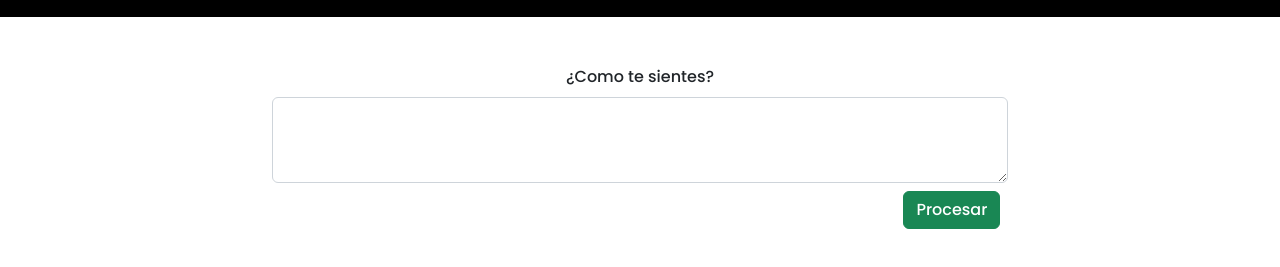
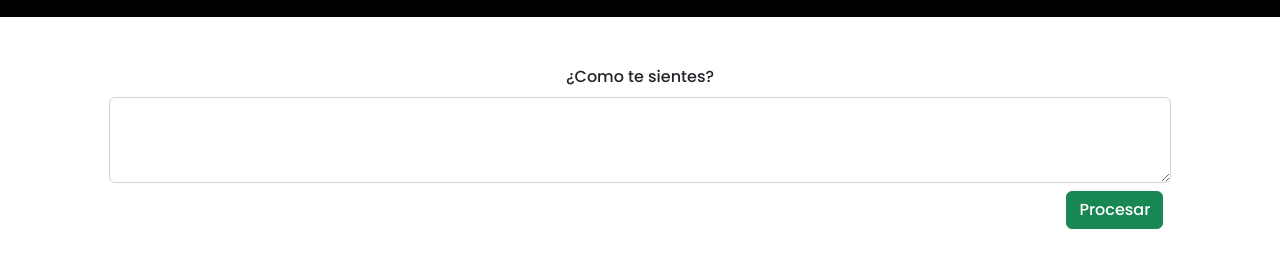
Before and after one commit to Sebasperezr/Sentimientos, a website: page index.html in a window 1280 px wide. Shown: the part 69-336 px from the top of the page. Drawn offline with nearby package versions, Linux system fonts and the light colour scheme; some packages are replaced by stand-ins of ours; a script that the page names is missing; a web font is replaced by a local one.

Commit message:
Fix size

```diff
--- a/index.html
+++ b/index.html
@@ -19,7 +19,7 @@
     <div class="container-fluid">
 
         <div class="row d-flex justify-content-center mt-5">
-            <div class="col-7">
+            <div class="col-10">
                 <div>
                     <label for="textP" class="form-label">¿Como te sientes?</label>
                     <textarea class="form-control" id="textP" name="textP" rows="3"></textarea>
@@ -30,9 +30,7 @@
             </div>
             <div class="col-7 mt-3">
                 <div class="row" id="progresBars">
-
                 </div>
-
             </div>
         </div>
 
```
